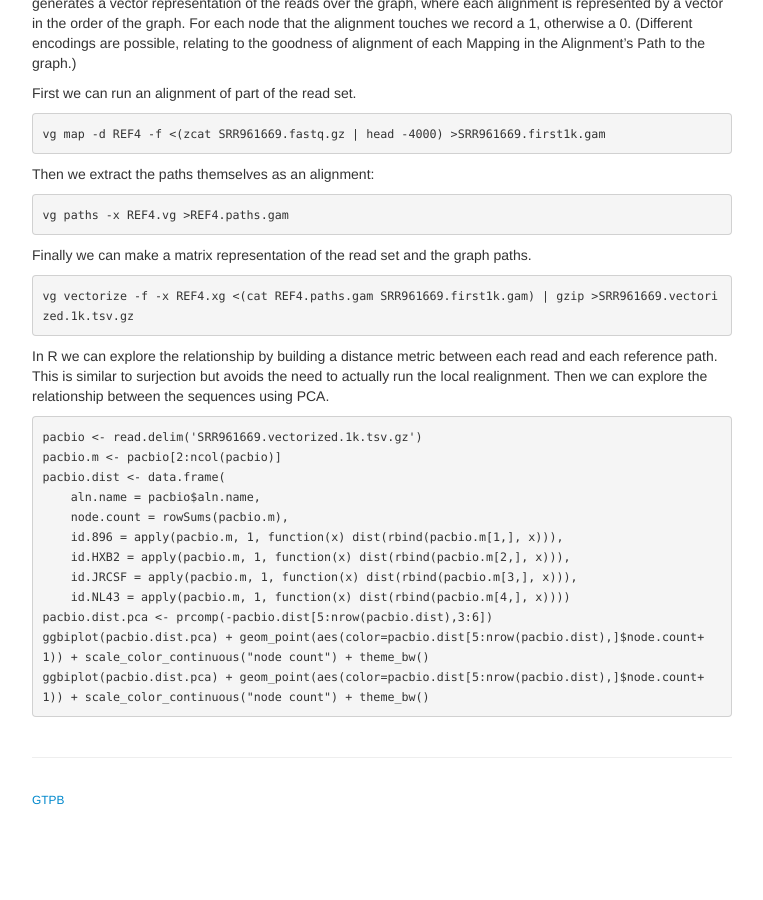
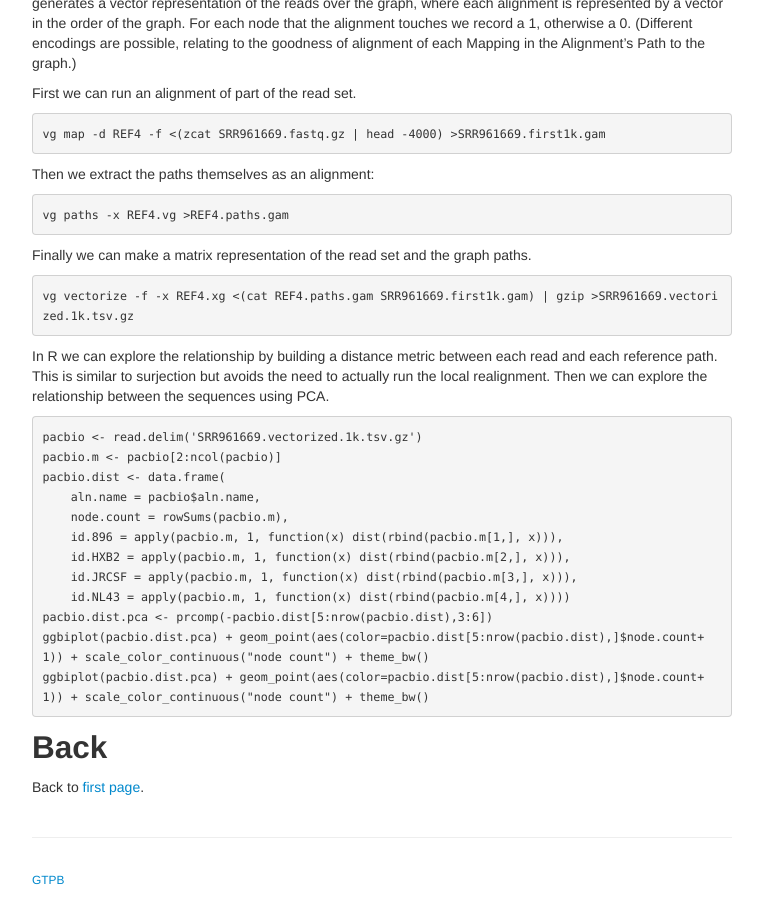
Before and after one commit to GTPB/CPANG19, a Jekyll site: the page built from pages/ideas.md, in a window 1280 px wide and 900 px high, scrolled down 1637 px. Shown: the whole window, without its empty margins (258-1021 px from the left). Built offline with Jekyll 4.4.1, drawn with Linux system fonts in a browser that asks for light colours; our own code applies the rules of GitHub Pages for plain Markdown files; before the commit the page ends 2457 px from its top, so only the background shows below that.

Commit message:
Update ideas.md

````diff
--- a/pages/ideas.md
+++ b/pages/ideas.md
@@ -115,3 +115,7 @@ pacbio.dist.pca <- prcomp(-pacbio.dist[5:nrow(pacbio.dist),3:6])
 ggbiplot(pacbio.dist.pca) + geom_point(aes(color=pacbio.dist[5:nrow(pacbio.dist),]$node.count+1)) + scale_color_continuous("node count") + theme_bw()
 ggbiplot(pacbio.dist.pca) + geom_point(aes(color=pacbio.dist[5:nrow(pacbio.dist),]$node.count+1)) + scale_color_continuous("node count") + theme_bw()
 ```
+
+## Back
+
+Back to [first page](https://gtpb.github.io/CPANG18/).
````
